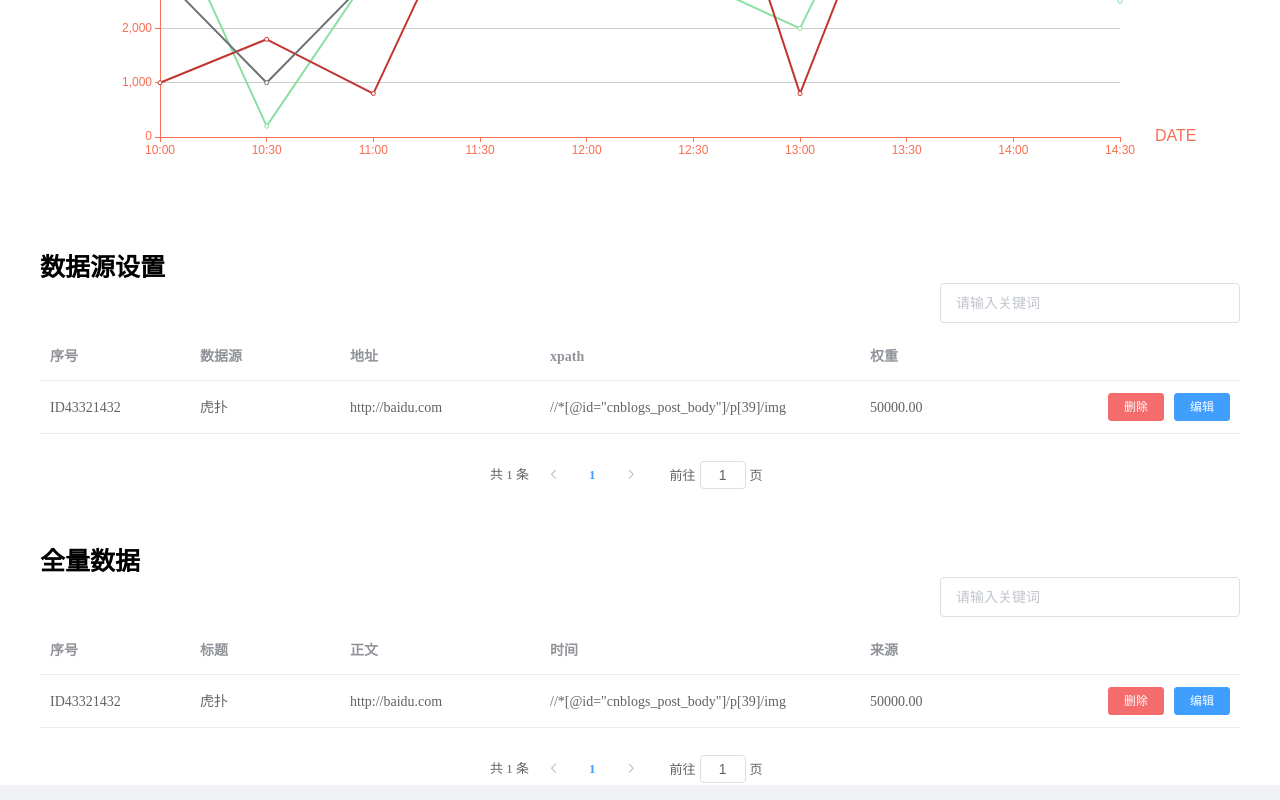
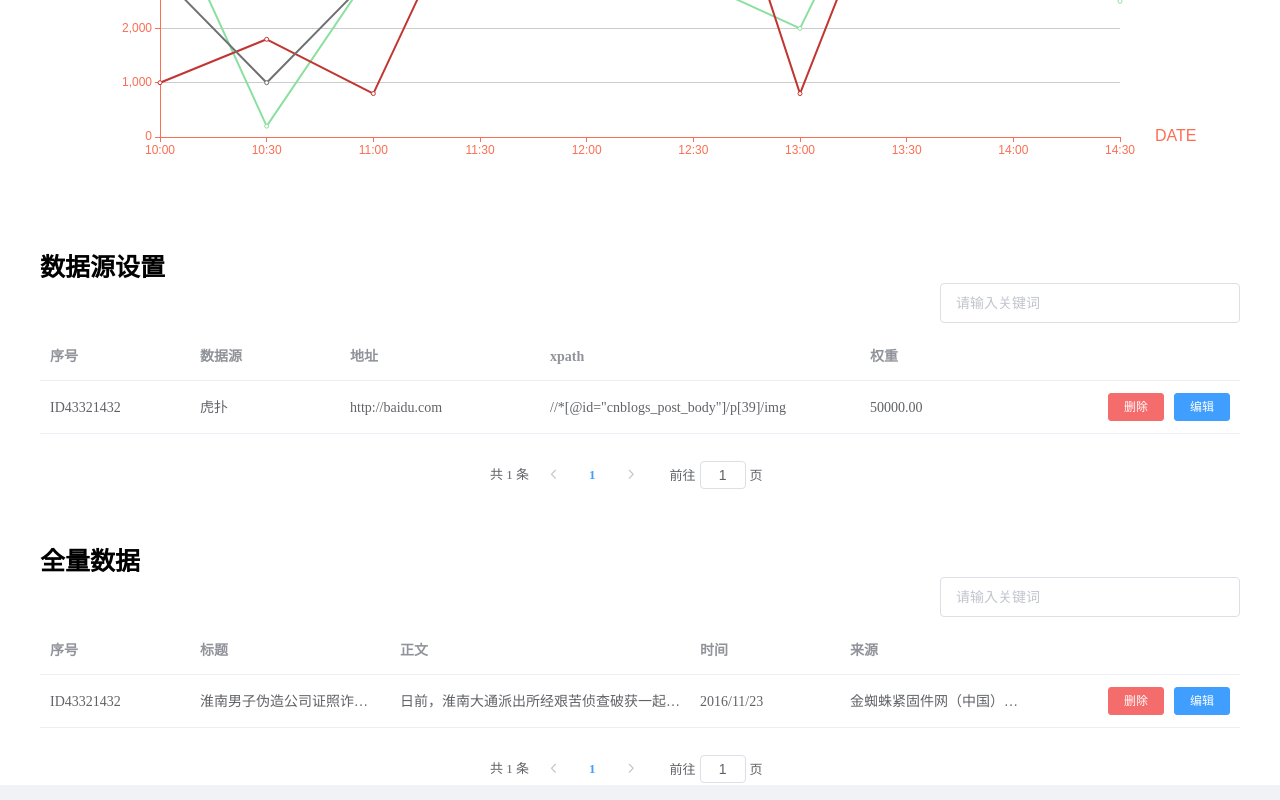
Before and after one commit to Tshirt-hfk/ccbps, a Vue app: page /gatheringcenter in a window 1280 px wide. Shown: the part 693-1493 px from the top of the page. Built offline with nearby package versions, Linux system fonts and the light colour scheme.

Commit message:
随便搞了一条数据

```diff
--- a/src/data/data.js
+++ b/src/data/data.js
@@ -34,8 +34,11 @@ export default {
         }],
     },
     gatheringCenter: {  // 采集中心设置
-        editFlag: false,   // 编辑框
-        editIndex: 0,
+        radio1: '近24小时',  // 筛选选项
+        radio2: '全部',
+        // 数据源设置
+        sourceEditFlag: false,   // 编辑框
+        sourceEditIndex: 0,
         sourceForm: {
             id: '',
             source: '',
@@ -43,9 +46,6 @@ export default {
             xpath: '',
             weight: ''
         },
-        radio1: '近24小时',  // 筛选选项
-        radio2: '全部',
-        // 数据源设置
         sourceSearchValue: '',    // 搜索框数据
         sourceCurrentPage: 1,
         sourcePagesize: 10,      // 每页条目数
@@ -60,15 +60,24 @@ export default {
         sourceDisplayData: [],  // 当前页显示数据
 
         // 全量数据
+        allEditFlag: false,   // 编辑框
+        allEditIndex: 0,
+        dataForm: {
+            id: '',
+            title: '',
+            content: '',
+            time: '',
+            from: ''
+        },
         allSearchValue: '',    // 搜索框数据
         allCurrentPage: 1,
         allPagesize: 10,      // 每页条目数
         allApplications: [{   // 所有数据
             id: 'ID43321432',
-            title: '虎扑',
-            content: 'http://baidu.com',
-            time: '//*[@id="cnblogs_post_body"]/p[39]/img',
-            from: '50000.00'
+            title: '淮南男子伪造公司证照诈骗 106万钢管与扣件被骗',
+            content: '日前，淮南大通派出所经艰苦侦查破获一起案值达百万余元的特大合同诈骗案件，抓获犯罪嫌疑人一名。今年6月，大通派出所辖区居民任某来所报案称，其被定远县居民樊某以签订合同的方式诈骗价值达106万元的钢管和扣件。接报案后，鉴于报案价值特别巨大又签订有合同，该所立即组织民警对案情进行分析研究，迅速制定了案件初查方案，确定专人专办。办案民警夏继耘等人克服该案签订合同地在淮南、货物交接地在定远、大量工作需在定远开展的实际困难，经多次往返定远、淮南两地开展多方调查取证终于查明，樊某使用伪造的公司营业执照和税务登记证，于2014年1月与任某签订了租赁价值106万元的钢管55762米和扣件54065个的合同，任某于当月分六次将钢管和扣件全部运至定远交付樊某，其后樊某即以各种借口不履行合同，直至杳无音信。民警又查明樊某因同类案件于2015年被田家庵警方立案侦查。大通派出所将初查情况向大通公安分局相关负责人汇报后，将该案立为合同诈骗案件开展侦查，随后办案民警经多次前往定远对樊某实施抓捕，但都未能找到樊某。案件侦查期间，夏继耘对樊某持续展开工作，终于掌握了其准确行踪。11月6日下午，民警柏礼、夏继耘等人赶赴田家庵区洞山地区将樊某抓获。经连夜突审，樊某如实供述了以签订合同为掩护诈骗任某钢管5万余米和扣件5万余个的犯罪事实。目前，41岁的犯罪嫌疑人樊某已被刑事拘留，该案正在进一步办理中。',
+            time: '2016/11/23',
+            from: '金蜘蛛紧固件网（中国）—业界信息'
         }],
         allTableData: [],   // 目前列表数据
         allDisplayData: [],  // 当前页显示数据
--- a/src/views/gatheringCenter.vue
+++ b/src/views/gatheringCenter.vue
@@ -27,20 +27,20 @@
             <div class="gc-main-dataSource">
                 <div class="gc-main-dataSource-title">数据源设置</div>
                 <el-input style="width: 300px; float: right;margin-bottom: 10px;" v-model="sourceSearchValue" placeholder="请输入关键词"></el-input>
-                <el-table :data="sourceDisplayData">
-                    <el-table-column prop="id" label="序号" width="150">
+                <el-table :data="sourceDisplayData" highlight-current-row>
+                    <el-table-column prop="id" label="序号" width="150" show-overflow-tooltip>
                         <template slot-scope="scope">{{ scope.row.id}}</template>
                     </el-table-column>
-                    <el-table-column prop="source" label="数据源" width="150">
+                    <el-table-column prop="source" label="数据源" width="150" show-overflow-tooltip>
                         <template slot-scope="scope">{{ scope.row.source}}</template>
                     </el-table-column>
-                    <el-table-column prop="address" label="地址" width="200">
+                    <el-table-column prop="address" label="地址" width="200" show-overflow-tooltip>
                         <template slot-scope="scope">{{ scope.row.address}}</template>
                     </el-table-column>
-                    <el-table-column prop="xpath" label="xpath" width="320">
+                    <el-table-column prop="xpath" label="xpath" width="320" show-overflow-tooltip>
                         <template slot-scope="scope">{{ scope.row.xpath}}</template>
                     </el-table-column>
-                    <el-table-column prop="weight" label="权重" width="200">
+                    <el-table-column prop="weight" label="权重" width="200" show-overflow-tooltip>
                         <template slot-scope="scope">{{ scope.row.weight}}</template>
                     </el-table-column>
                     <el-table-column align="right">
@@ -60,26 +60,26 @@
             <div class="gc-main-allData">
                 <div class="gc-main-allData-title">全量数据</div>
                 <el-input style="width: 300px; float: right;margin-bottom: 10px;" v-model="allSearchValue" placeholder="请输入关键词"></el-input>
-                <el-table :data="allDisplayData">
-                    <el-table-column prop="id" label="序号" width="150">
+                <el-table :data="allDisplayData" highlight-current-row>
+                    <el-table-column prop="id" label="序号" width="150" show-overflow-tooltip>
                         <template slot-scope="scope">{{ scope.row.id}}</template>
                     </el-table-column>
-                    <el-table-column prop="title" label="标题" width="150">
+                    <el-table-column prop="title" label="标题" width="200" show-overflow-tooltip>
                         <template slot-scope="scope">{{ scope.row.title}}</template>
                     </el-table-column>
-                    <el-table-column prop="content" label="正文" width="200">
+                    <el-table-column prop="content" label="正文" width="300" show-overflow-tooltip>
                         <template slot-scope="scope">{{ scope.row.content}}</template>
                     </el-table-column>
-                    <el-table-column prop="time" label="时间" width="320">
+                    <el-table-column prop="time" label="时间" width="150" show-overflow-tooltip>
                         <template slot-scope="scope">{{ scope.row.time}}</template>
                     </el-table-column>
-                    <el-table-column prop="from" label="来源" width="200">
+                    <el-table-column prop="from" label="来源" width="200" show-overflow-tooltip>
                         <template slot-scope="scope">{{ scope.row.from}}</template>
                     </el-table-column>
                     <el-table-column align="right">
                         <template slot-scope="scope">
-                        <el-button size="mini" type="danger" @click="deleteSource(scope.row.id)">删除</el-button>
-                        <el-button size="mini" type="primary" @click="editSource(scope.row.id, scope.$index)">编辑</el-button>
+                        <el-button size="mini" type="danger" @click="deleteData(scope.row.id)">删除</el-button>
+                        <el-button size="mini" type="primary" @click="editData(scope.row.id, scope.$index)">编辑</el-button>
                         </template>
                     </el-table-column>
                 </el-table>
@@ -91,7 +91,7 @@
                 </div>
             </div>
         </div>
-        <el-dialog title="编辑数据源" :visible.sync="editFlag" width="800px" top="30vh" center>
+        <el-dialog title="编辑数据源" :visible.sync="sourceEditFlag" width="800px" top="12vh" center>
             <el-form ref="form" :model="sourceForm" label-width="100px">
                 <el-form-item label="序号">
                     <span>{{sourceForm.id}}</span>
@@ -103,15 +103,38 @@
                     <el-input v-model="sourceForm.address"></el-input>
                 </el-form-item>
                 <el-form-item label="xpath">
-                    <el-input v-model="sourceForm.xpath" autosize></el-input>
+                    <el-input v-model="sourceForm.xpath"></el-input>
                 </el-form-item>
                 <el-form-item label="权重">
                     <el-input v-model="sourceForm.weight"></el-input>
                 </el-form-item>
             </el-form>
             <span slot="footer" class="dialog-footer">
-                <el-button @click="editFlag = false">返 回</el-button>
+                <el-button @click="sourceEditFlag = false">返 回</el-button>
                 <el-button type="primary" @click="publishSource">提 交</el-button>
+            </span>
+        </el-dialog>
+        <el-dialog title="编辑数据源" :visible.sync="allEditFlag" width="800px" top="12vh" center>
+            <el-form ref="form" :model="dataForm" label-width="100px">
+                <el-form-item label="序号">
+                    <span>{{dataForm.id}}</span>
+                </el-form-item>
+                <el-form-item label="标题">
+                    <el-input v-model="dataForm.title"></el-input>
+                </el-form-item>
+                <el-form-item label="正文">
+                    <el-input type="textarea" v-model="dataForm.content" autosize></el-input>
+                </el-form-item>
+                <el-form-item label="时间">
+                    <el-input v-model="dataForm.time"></el-input>
+                </el-form-item>
+                <el-form-item label="来源">
+                    <el-input v-model="dataForm.from"></el-input>
+                </el-form-item>
+            </el-form>
+            <span slot="footer" class="dialog-footer">
+                <el-button @click="allEditFlag = false">返 回</el-button>
+                <el-button type="primary" @click="publishData">提 交</el-button>
             </span>
         </el-dialog>
     </div>
@@ -264,14 +287,14 @@ export default {
                 type: 'warning'
             }).then(() => {
                 let index = 0;
-                for(var i = 0; i < this.applications.length; i++){
-                    if(this.applications[i].id === id){
+                for(var i = 0; i < this.sourceApplications.length; i++){
+                    if(this.sourceApplications[i].id === id){
                         index = i
                         break;
                     }
                 }
-                this.applications.splice(index, 1);
-                this.remoteMethod(this.searchValue);
+                this.sourceApplications.splice(index, 1);
+                this.sourceRemoteMethod(this.sourceSearchValue);
                 this.$message({
                     type: 'success',
                     message: '删除成功!'
@@ -283,28 +306,77 @@ export default {
                 });
                 });
         },
-        editSource(idt, index){
-            this.editFlag = true;
-            for(var i = 0; i < this.applications.length; i++){
-                if(this.applications[i].id === idt){
-                    this.editIndex = i
+        editSource(id, index){
+            this.sourceEditFlag = true;
+            for(var i = 0; i < this.sourceApplications.length; i++){
+                if(this.sourceApplications[i].id === id){
+                    this.sourceEditIndex = i
                     break;
                 }
             }
-            this.sourceForm.id = this.displayData[index].id;
-            this.sourceForm.source = this.displayData[index].source;
-            this.sourceForm.address = this.displayData[index].address;
-            this.sourceForm.xpath = this.displayData[index].xpath;
-            this.sourceForm.weight = this.displayData[index].weight;
+            this.sourceForm.id = this.sourceDisplayData[index].id;
+            this.sourceForm.source = this.sourceDisplayData[index].source;
+            this.sourceForm.address = this.sourceDisplayData[index].address;
+            this.sourceForm.xpath = this.sourceDisplayData[index].xpath;
+            this.sourceForm.weight = this.sourceDisplayData[index].weight;
         },
         publishSource(){
-            this.applications[this.editIndex].id = this.sourceForm.id;
-            this.applications[this.editIndex].source = this.sourceForm.source;
-            this.applications[this.editIndex].address = this.sourceForm.address;
-            this.applications[this.editIndex].xpath = this.sourceForm.xpath;
-            this.applications[this.editIndex].weight = this.sourceForm.weight;
-            this.remoteMethod(this.searchValue);
-            this.editFlag = false;
+            this.sourceApplications[this.sourceEditIndex].id = this.sourceForm.id;
+            this.sourceApplications[this.sourceEditIndex].source = this.sourceForm.source;
+            this.sourceApplications[this.sourceEditIndex].address = this.sourceForm.address;
+            this.sourceApplications[this.sourceEditIndex].xpath = this.sourceForm.xpath;
+            this.sourceApplications[this.sourceEditIndex].weight = this.sourceForm.weight;
+            this.sourceRemoteMethod(this.sourceSearchValue);
+            this.sourceEditFlag = false;
+        },
+        deleteData(id){
+            this.$confirm('此操作将永久删除该数据, 是否继续?', '提示', {
+                confirmButtonText: '确定',
+                cancelButtonText: '取消',
+                type: 'warning'
+            }).then(() => {
+                let index = 0;
+                for(var i = 0; i < this.allApplications.length; i++){
+                    if(this.allApplications[i].id === id){
+                        index = i
+                        break;
+                    }
+                }
+                this.allApplications.splice(index, 1);
+                this.allRemoteMethod(this.allSearchValue);
+                this.$message({
+                    type: 'success',
+                    message: '删除成功!'
+                });
+            }).catch(() => {
+                this.$message({
+                    type: 'info',
+                    message: '已取消删除'
+                });
+                });
+        },
+        editData(id, index){
+            this.allEditFlag = true;
+            for(var i = 0; i < this.allApplications.length; i++){
+                if(this.allApplications[i].id === id){
+                    this.allEditIndex = i
+                    break;
+                }
+            }
+            this.dataForm.id = this.allDisplayData[index].id;
+            this.dataForm.title = this.allDisplayData[index].title;
+            this.dataForm.content = this.allDisplayData[index].content;
+            this.dataForm.time = this.allDisplayData[index].time;
+            this.dataForm.from = this.allDisplayData[index].from;
+        },
+        publishData(){
+            this.allApplications[this.allEditIndex].id = this.dataForm.id;
+            this.allApplications[this.allEditIndex].title = this.dataForm.title;
+            this.allApplications[this.allEditIndex].content = this.dataForm.content;
+            this.allApplications[this.allEditIndex].time = this.dataForm.time;
+            this.allApplications[this.allEditIndex].from = this.dataForm.from;
+            this.allRemoteMethod(this.allSearchValue);
+            this.allEditFlag = false;
         }
     }
 }
```
Also changed, not shown: src/views/illegalFund.vue (+7 -7 lines), src/views/internetFraud.vue (+7 -7 lines), src/views/systemOptions/illegalOptions.vue (+9 -9 lines), src/views/systemOptions/internetOptions.vue (+10 -10 lines), src/views/systemOptions/userManagement.vue (+5 -5 lines).
